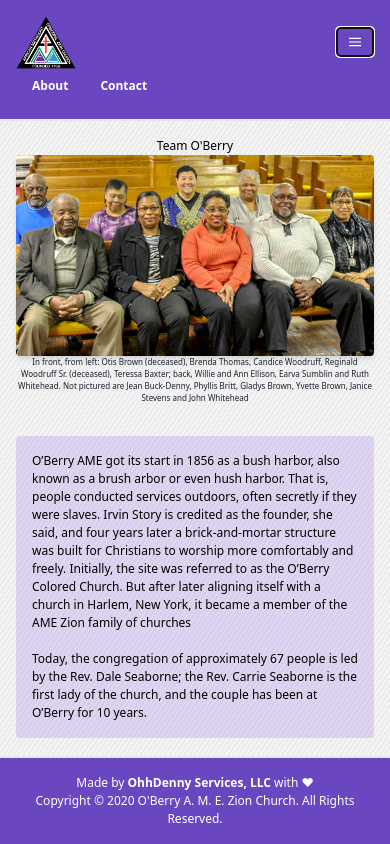
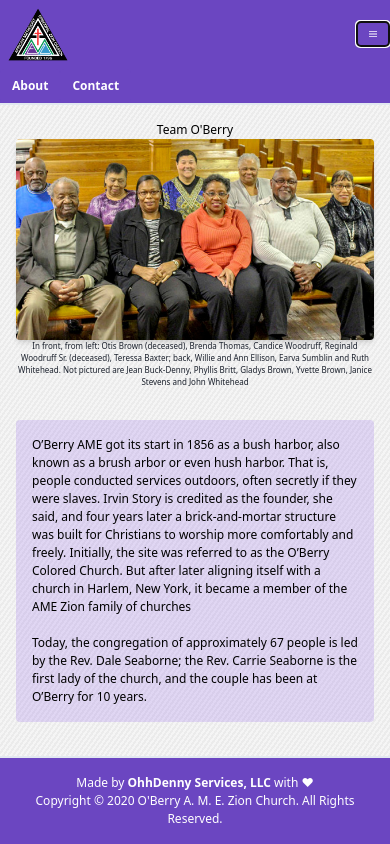
Before and after one commit to KevinDennyII/oberry_ame_zion_church_franklinva, a Gatsby site: page /about in a window 390 px wide. Both pictures are taken after a click on the button 355 px from the left and 42 px from the top of the page. Built offline with nearby package versions, Linux system fonts and the light colour scheme; Gatsby itself is replaced by a stand-in of ours; what @tailwindcss/custom-forms would draw is missing.

Commit message:
updated header

```diff
--- a/src/components/header.js
+++ b/src/components/header.js
@@ -17,9 +17,9 @@ function Header() {
 
   return (
     <header className="bg-purple-700 border-b-2">
-      <div className="flex flex-wrap items-center justify-between max-w-4xl p-4 mx-auto md:p-4">
+      <div className="flex flex-wrap items-center justify-between max-w-4xl mx-auto">
         <Link to="/">
-          <h1 className="flex items-center text-white no-underline">
+          <h1 className="flex m-2 md:m-4 items-center text-white no-underline">
             <img
               alt="African Methodist Episcopal Zion Church Logo"
               width="60px"
@@ -38,7 +38,7 @@ function Header() {
           onClick={() => toggleExpansion(!isExpanded)}
         >
           <svg
-            className="w-3 h-3 fill-current"
+            className="w-2 h-2 md:w-3 md:h-3 fill-current"
             viewBox="0 0 20 20"
             xmlns="http://www.w3.org/2000/svg"
           >
@@ -63,7 +63,7 @@ function Header() {
             },
           ].map((link) => (
             <button
-              className="text-mobileHeader md:text-base border-none bg-purple-700 hover:bg-purple-900 text-white font-bold py-2 px-4 rounded"
+              className="text-mobileHeader md:text-base border-none bg-purple-700 hover:bg-purple-900 text-white font-bold py-2 px-3 md:px-4 rounded"
               key={link.title}
             >
               <a href={link.route} className="border-none focus:no-underline">
```
